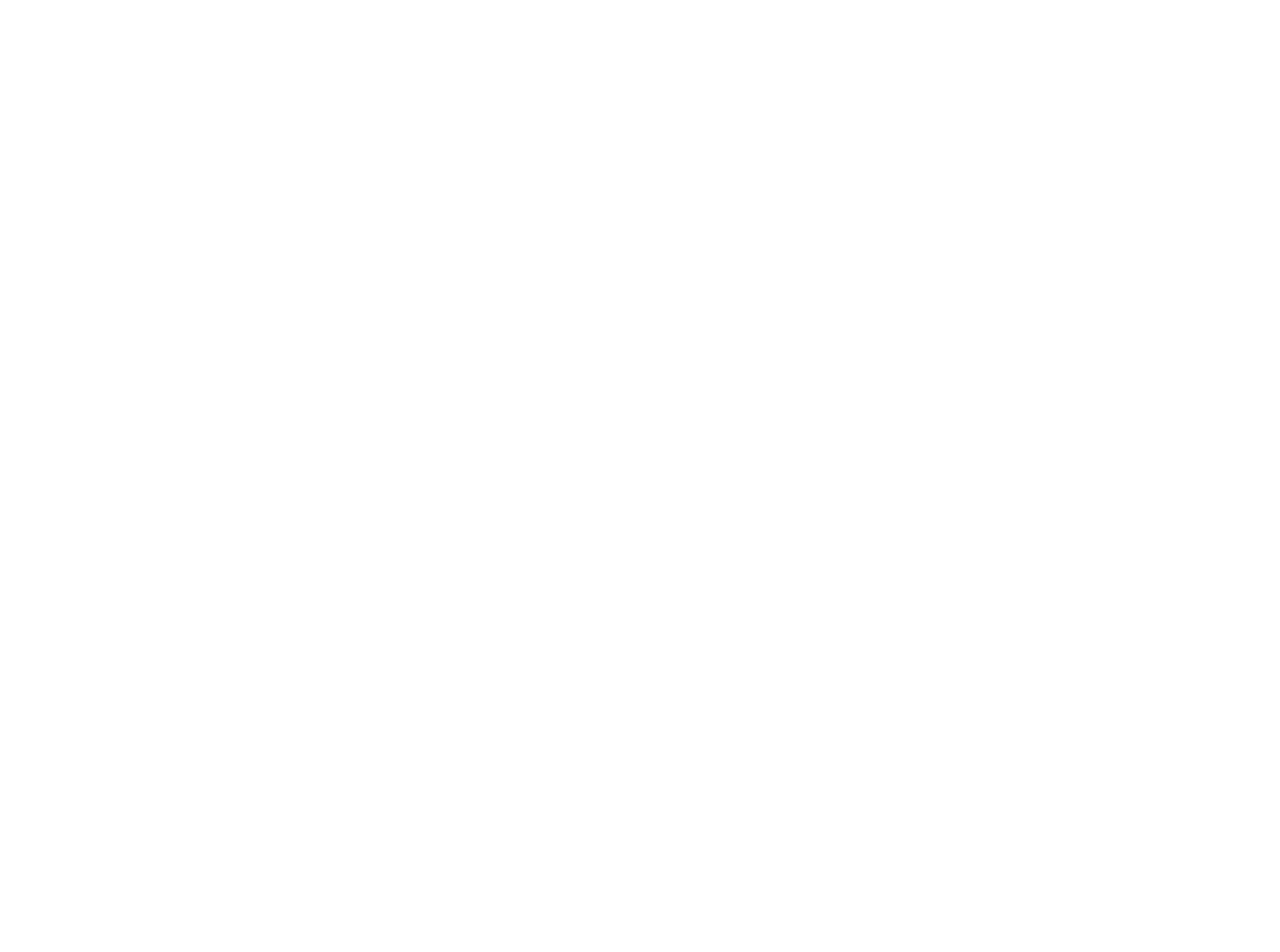
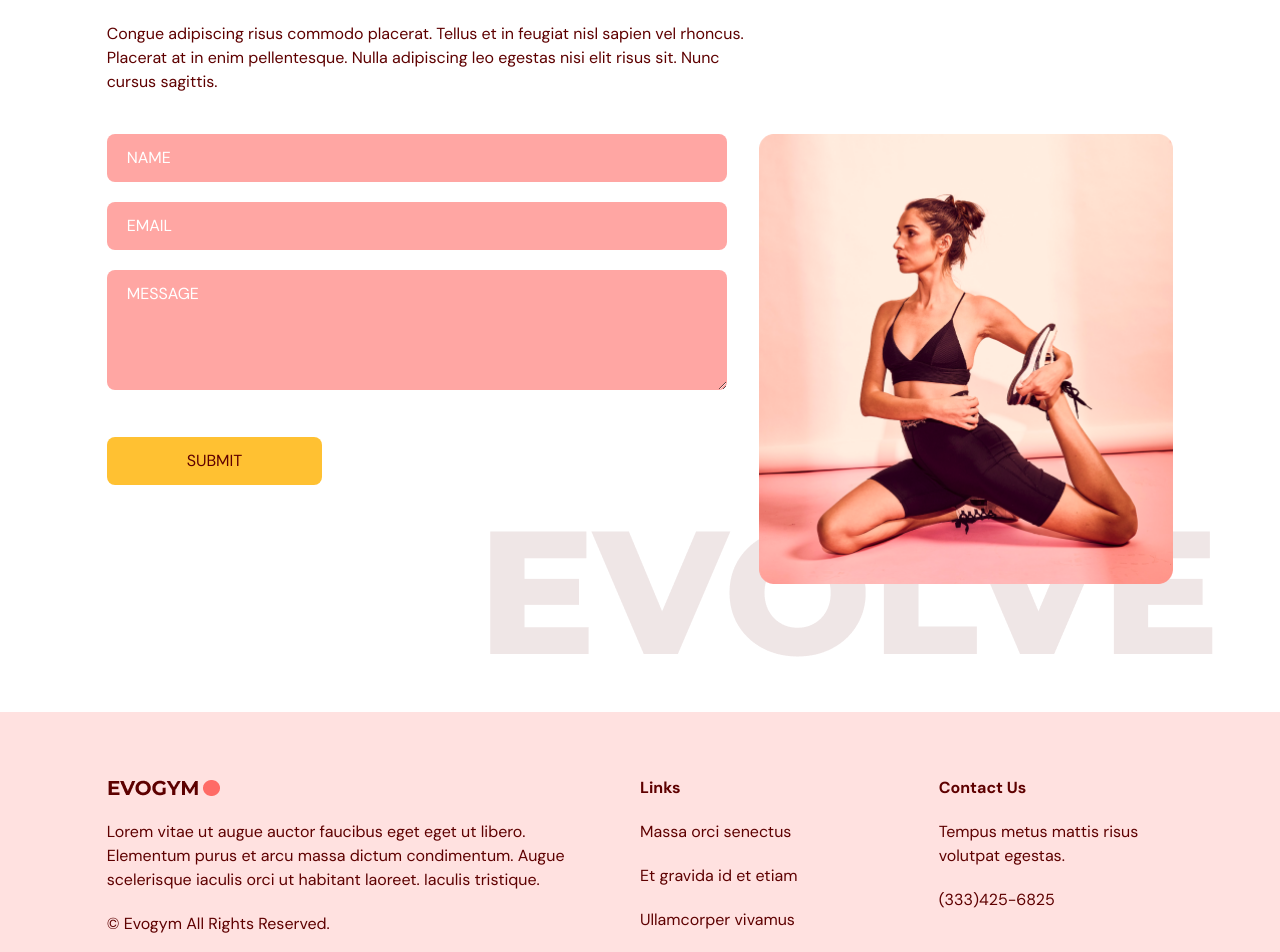
Before and after one commit to SagarKeshvala/gymsite, a React (Vite) app: page / in a window 1280 px wide. Shown: the part 3120-4072 px from the top of the page. Before the commit the page ends 2990 px from the top, so only its background shows below. Built offline with nearby package versions, Linux system fonts and the light colour scheme.

Commit message:
Added Contact Us and Footer Section

```diff
--- a/package.json
+++ b/package.json
@@ -13,7 +13,8 @@
     "framer-motion": "^10.6.1",
     "react": "^18.2.0",
     "react-anchor-link-smooth-scroll": "^1.0.12",
-    "react-dom": "^18.2.0"
+    "react-dom": "^18.2.0",
+    "react-hook-form": "^7.43.8"
   },
   "devDependencies": {
     "@types/node": "^18.15.3",
--- a/src/App.tsx
+++ b/src/App.tsx
@@ -3,7 +3,9 @@
 import { SelectedPage } from "@/shared/types";
 import Home from "@/scenes/home";
 import Benefits from "@/scenes/benefits";
-import OurClasses from "./scenes/ourClasses";
+import OurClasses from "@/scenes/ourClasses";
+import ContactUs from "@/scenes/contactUs";
+import Footer from "@/scenes/footer";
 
 function App() {
   const [selectedPage, setSelectedPage] = useState<SelectedPage>(
@@ -35,6 +37,8 @@
       <Home setSelectedPage={setSelectedPage} />
       <Benefits setSelectedPage={setSelectedPage} />
       <OurClasses setSelectedPage={setSelectedPage} />
+      <ContactUs setSelectedPage={setSelectedPage} />
+      <Footer />
     </div>
   );
 }
--- /dev/null
+++ b/src/scenes/contactUs/index.tsx
@@ -0,0 +1,161 @@
+import { useForm } from "react-hook-form";
+import { SelectedPage } from "@/shared/types";
+import { motion } from "framer-motion";
+import ContactUsPageGraphic from "@/assets/ContactUsPageGraphic.png";
+import HText from "@/shared/HText";
+
+type Props = {
+  setSelectedPage: (value: SelectedPage) => void;
+};
+
+const ContactUs = ({ setSelectedPage }: Props) => {
+  const inputStyles = `mb-5 w-full rounded-lg bg-primary-300
+  px-5 py-3 placeholder-white`;
+
+  const {
+    register,
+    trigger,
+    formState: { errors },
+  } = useForm();
+
+  const onSubmit = async (e: any) => {
+    const isValid = await trigger();
+    if (!isValid) {
+      e.preventDefault();
+    }
+  };
+
+  return (
+    <section id="contactus" className="mx-auto w-5/6 pt-24 pb-32">
+      <motion.div
+        onViewportEnter={() => setSelectedPage(SelectedPage.ContactUs)}
+      >
+        {/* HEADER */}
+        <motion.div
+          className="md:w-3/5"
+          initial="hidden"
+          whileInView="visible"
+          viewport={{ once: true, amount: 0.5 }}
+          transition={{ duration: 0.5 }}
+          variants={{
+            hidden: { opacity: 0, x: -50 },
+            visible: { opacity: 1, x: 0 },
+          }}
+        >
+          <HText>
+            <span className="text-primary-500">JOIN NOW</span> TO GET IN SHAPE
+          </HText>
+          <p className="my-5">
+            Congue adipiscing risus commodo placerat. Tellus et in feugiat nisl
+            sapien vel rhoncus. Placerat at in enim pellentesque. Nulla
+            adipiscing leo egestas nisi elit risus sit. Nunc cursus sagittis.
+          </p>
+        </motion.div>
+
+        {/* FORM AND IMAGE */}
+        <div className="mt-10 justify-between gap-8 md:flex">
+          <motion.div
+            className="mt-10 basis-3/5 md:mt-0"
+            initial="hidden"
+            whileInView="visible"
+            viewport={{ once: true, amount: 0.5 }}
+            transition={{ duration: 0.5 }}
+            variants={{
+              hidden: { opacity: 0, y: 50 },
+              visible: { opacity: 1, y: 0 },
+            }}
+          >
+            <form
+              target="_blank"
+              onSubmit={onSubmit}
+              action="https://formsubmit.co/e8a5bdfa807605332f809e5656e27c6e"
+              method="POST"
+            >
+              <input
+                className={inputStyles}
+                type="text"
+                placeholder="NAME"
+                {...register("name", {
+                  required: true,
+                  maxLength: 100,
+                })}
+              />
+              {errors.name && (
+                <p className="mt-1 text-primary-500">
+                  {errors.name.type === "required" && "This field is required."}
+                  {errors.name.type === "maxLength" &&
+                    "Max length is 100 char."}
+                </p>
+              )}
+
+              <input
+                className={inputStyles}
+                type="text"
+                placeholder="EMAIL"
+                {...register("email", {
+                  required: true,
+                  pattern: /^[A-Z0-9._%+-]+@[A-Z0-9.-]+\.[A-Z]{2,}$/i,
+                })}
+              />
+              {errors.email && (
+                <p className="mt-1 text-primary-500">
+                  {errors.email.type === "required" &&
+                    "This field is required."}
+                  {errors.email.type === "pattern" && "Invalid email address."}
+                </p>
+              )}
+
+              <textarea
+                className={inputStyles}
+                placeholder="MESSAGE"
+                rows={4}
+                cols={50}
+                {...register("message", {
+                  required: true,
+                  maxLength: 2000,
+                })}
+              />
+              {errors.message && (
+                <p className="mt-1 text-primary-500">
+                  {errors.message.type === "required" &&
+                    "This field is required."}
+                  {errors.message.type === "maxLength" &&
+                    "Max length is 2000 char."}
+                </p>
+              )}
+
+              <button
+                type="submit"
+                className="mt-5 rounded-lg bg-secondary-500 px-20 py-3 transition duration-500 hover:text-white"
+              >
+                SUBMIT
+              </button>
+            </form>
+          </motion.div>
+
+          <motion.div
+            className="relative mt-16 basis-2/5 md:mt-0"
+            initial="hidden"
+            whileInView="visible"
+            viewport={{ once: true, amount: 0.5 }}
+            transition={{ delay: 0.2, duration: 0.5 }}
+            variants={{
+              hidden: { opacity: 0, y: 50 },
+              visible: { opacity: 1, y: 0 },
+            }}
+          >
+            <div className="w-full before:absolute before:-bottom-20 before:-right-10 before:z-[-1] md:before:content-evolvetext">
+              <img
+                className="w-full"
+                alt="contact-us-page-graphic"
+                src={ContactUsPageGraphic}
+              />
+            </div>
+          </motion.div>
+        </div>
+      </motion.div>
+    </section>
+  );
+};
+
+export default ContactUs;
--- /dev/null
+++ b/src/scenes/footer/index.tsx
@@ -0,0 +1,32 @@
+import Logo from "@/assets/Logo.png";
+
+const Footer = () => {
+  return (
+    <footer className="bg-primary-100 py-16">
+      <div className="justify-content mx-auto w-5/6 gap-16 md:flex">
+        <div className="mt-16 basis-1/2 md:mt-0">
+          <img alt="logo" src={Logo} />
+          <p className="my-5">
+            Lorem vitae ut augue auctor faucibus eget eget ut libero. Elementum
+            purus et arcu massa dictum condimentum. Augue scelerisque iaculis
+            orci ut habitant laoreet. Iaculis tristique.
+          </p>
+          <p>© Evogym All Rights Reserved.</p>
+        </div>
+        <div className="mt-16 basis-1/4 md:mt-0">
+          <h4 className="font-bold">Links</h4>
+          <p className="my-5">Massa orci senectus</p>
+          <p className="my-5">Et gravida id et etiam</p>
+          <p>Ullamcorper vivamus</p>
+        </div>
+        <div className="mt-16 basis-1/4 md:mt-0">
+          <h4 className="font-bold">Contact Us</h4>
+          <p className="my-5">Tempus metus mattis risus volutpat egestas.</p>
+          <p>(333)425-6825</p>
+        </div>
+      </div>
+    </footer>
+  );
+};
+
+export default Footer;
```
Also changed, not shown: 1 other file (tests, documents, lock files or other folders).
